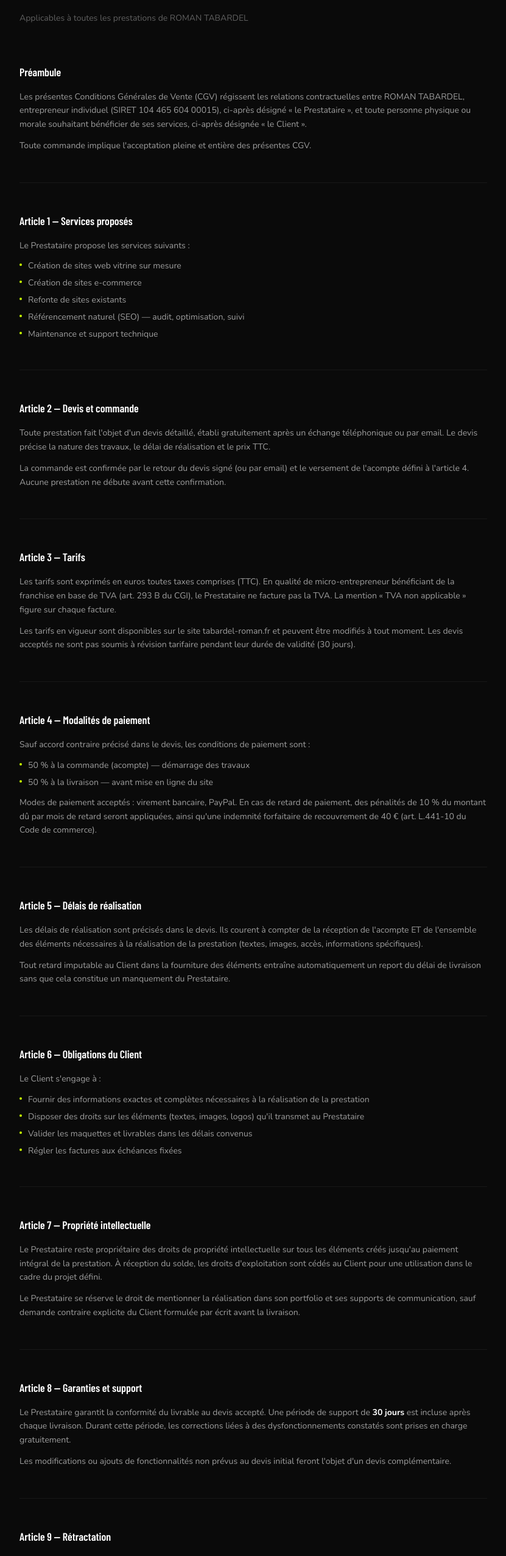
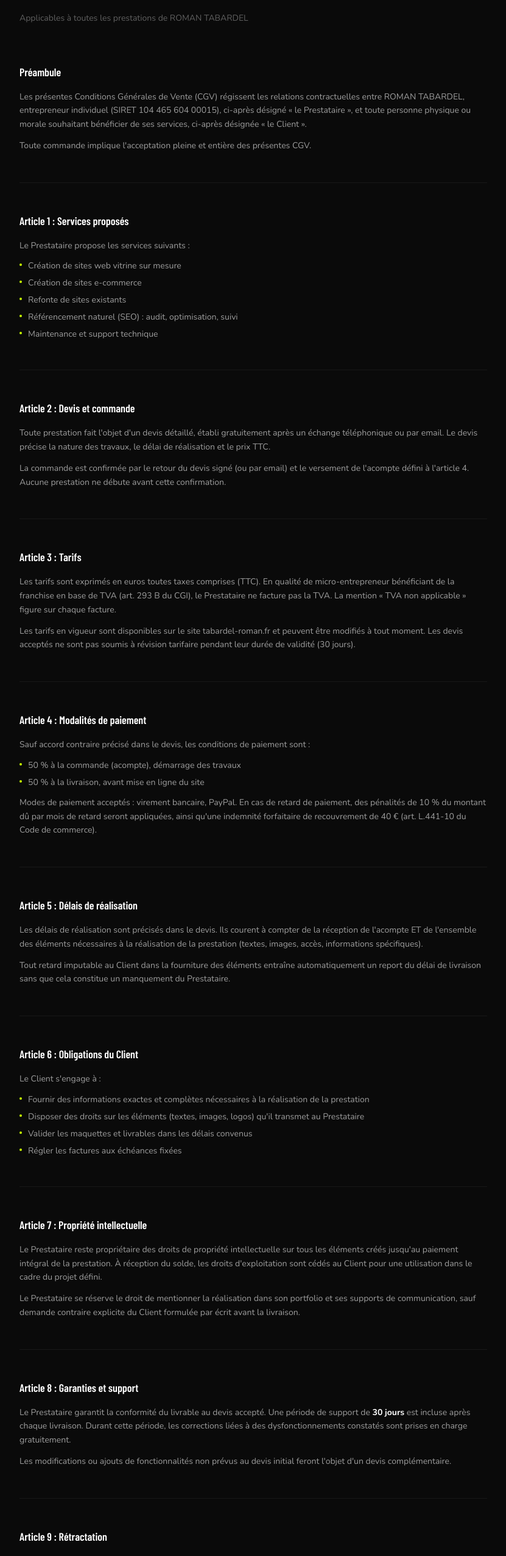
Before and after one commit to tabardelroman2006-a11y/tabardel-roman, a Next.js app: page /cgv in a window 1280 px wide. Shown: the part 234-2785 px from the top of the page at 61% size, without its empty margins (224-1055 px from the left). Built offline with nearby package versions, Linux system fonts and the light colour scheme; a web font is replaced by a local one.

Commit message:
fix: suppression de tous les tirets restants sur l'intégralité du site

```diff
--- a/src/app/admin-maintenance/page.tsx
+++ b/src/app/admin-maintenance/page.tsx
@@ -51,7 +51,7 @@
     })
     if (res.ok) {
       setMaintenance(next)
-      setSuccess(next ? 'Maintenance activée — le site affiche la page de maintenance.' : 'Maintenance désactivée — le site est en ligne.')
+      setSuccess(next ? 'Maintenance activée, le site affiche la page de maintenance.' : 'Maintenance désactivée, le site est en ligne.')
     } else {
       setError('Erreur lors de la mise à jour.')
     }
--- a/src/app/cgv/page.tsx
+++ b/src/app/cgv/page.tsx
@@ -2,7 +2,7 @@
 
 export const metadata: Metadata = {
   title: 'Conditions générales de vente',
-  description: 'CGV de Roman Tabardel — conditions de prestation de services web.',
+  description: 'CGV de Roman Tabardel, conditions de prestation de services web.',
   robots: { index: false, follow: false },
 }
 
@@ -54,7 +54,7 @@
           {/* Article 1 */}
           <section>
             <h2 className="font-display font-semibold text-lg mb-4" style={{ color: '#FFFFFF' }}>
-              Article 1 — Services proposés
+              Article 1 : Services proposés
             </h2>
             <p className="text-sm leading-relaxed mb-3">
               Le Prestataire propose les services suivants :
@@ -64,7 +64,7 @@
                 'Création de sites web vitrine sur mesure',
                 'Création de sites e-commerce',
                 'Refonte de sites existants',
-                'Référencement naturel (SEO) — audit, optimisation, suivi',
+                'Référencement naturel (SEO) : audit, optimisation, suivi',
                 'Maintenance et support technique',
               ].map(item => (
                 <li key={item} className="flex items-start gap-2.5">
@@ -80,7 +80,7 @@
           {/* Article 2 */}
           <section>
             <h2 className="font-display font-semibold text-lg mb-4" style={{ color: '#FFFFFF' }}>
-              Article 2 — Devis et commande
+              Article 2 : Devis et commande
             </h2>
             <p className="text-sm leading-relaxed mb-3">
               Toute prestation fait l'objet d'un devis détaillé, établi gratuitement après un échange
@@ -98,7 +98,7 @@
           {/* Article 3 */}
           <section>
             <h2 className="font-display font-semibold text-lg mb-4" style={{ color: '#FFFFFF' }}>
-              Article 3 — Tarifs
+              Article 3 : Tarifs
             </h2>
             <p className="text-sm leading-relaxed mb-3">
               Les tarifs sont exprimés en euros toutes taxes comprises (TTC). En qualité de
@@ -118,15 +118,15 @@
           {/* Article 4 */}
           <section>
             <h2 className="font-display font-semibold text-lg mb-4" style={{ color: '#FFFFFF' }}>
-              Article 4 — Modalités de paiement
+              Article 4 : Modalités de paiement
             </h2>
             <p className="text-sm leading-relaxed mb-3">
               Sauf accord contraire précisé dans le devis, les conditions de paiement sont :
             </p>
             <ul className="space-y-2 text-sm mb-3">
               {[
-                '50 % à la commande (acompte) — démarrage des travaux',
-                '50 % à la livraison — avant mise en ligne du site',
+                '50 % à la commande (acompte), démarrage des travaux',
+                '50 % à la livraison, avant mise en ligne du site',
               ].map(item => (
                 <li key={item} className="flex items-start gap-2.5">
                   <span className="mt-1.5 w-1 h-1 rounded-full shrink-0" style={{ backgroundColor: '#C8FF00' }} />
@@ -146,7 +146,7 @@
           {/* Article 5 */}
           <section>
             <h2 className="font-display font-semibold text-lg mb-4" style={{ color: '#FFFFFF' }}>
-              Article 5 — Délais de réalisation
+              Article 5 : Délais de réalisation
             </h2>
             <p className="text-sm leading-relaxed mb-3">
               Les délais de réalisation sont précisés dans le devis. Ils courent à compter de la
@@ -164,7 +164,7 @@
           {/* Article 6 */}
           <section>
             <h2 className="font-display font-semibold text-lg mb-4" style={{ color: '#FFFFFF' }}>
-              Article 6 — Obligations du Client
+              Article 6 : Obligations du Client
             </h2>
             <p className="text-sm leading-relaxed mb-3">
               Le Client s'engage à :
@@ -189,7 +189,7 @@
           {/* Article 7 */}
           <section>
             <h2 className="font-display font-semibold text-lg mb-4" style={{ color: '#FFFFFF' }}>
-              Article 7 — Propriété intellectuelle
+              Article 7 : Propriété intellectuelle
             </h2>
             <p className="text-sm leading-relaxed mb-3">
               Le Prestataire reste propriétaire des droits de propriété intellectuelle sur tous les
@@ -209,7 +209,7 @@
           {/* Article 8 */}
           <section>
             <h2 className="font-display font-semibold text-lg mb-4" style={{ color: '#FFFFFF' }}>
-              Article 8 — Garanties et support
+              Article 8 : Garanties et support
             </h2>
             <p className="text-sm leading-relaxed mb-3">
               Le Prestataire garantit la conformité du livrable au devis accepté. Une période de
@@ -228,7 +228,7 @@
           {/* Article 9 */}
           <section>
             <h2 className="font-display font-semibold text-lg mb-4" style={{ color: '#FFFFFF' }}>
-              Article 9 — Rétractation
+              Article 9 : Rétractation
             </h2>
             <p className="text-sm leading-relaxed">
               Conformément à l'article L.221-28 du Code de la consommation, le droit de rétractation
@@ -243,7 +243,7 @@
           {/* Article 10 */}
           <section>
             <h2 className="font-display font-semibold text-lg mb-4" style={{ color: '#FFFFFF' }}>
-              Article 10 — Annulation
+              Article 10 : Annulation
             </h2>
             <p className="text-sm leading-relaxed">
               En cas d'annulation de la commande par le Client après démarrage des travaux, l'acompte
@@ -258,7 +258,7 @@
           {/* Article 11 */}
           <section>
             <h2 className="font-display font-semibold text-lg mb-4" style={{ color: '#FFFFFF' }}>
-              Article 11 — Responsabilité
+              Article 11 : Responsabilité
             </h2>
             <p className="text-sm leading-relaxed">
               La responsabilité du Prestataire ne saurait être engagée en cas de dommages indirects
@@ -273,7 +273,7 @@
           {/* Article 12 */}
           <section>
             <h2 className="font-display font-semibold text-lg mb-4" style={{ color: '#FFFFFF' }}>
-              Article 12 — Confidentialité
+              Article 12 : Confidentialité
             </h2>
             <p className="text-sm leading-relaxed">
               Le Prestataire s'engage à garder confidentielles toutes informations sensibles
@@ -288,7 +288,7 @@
           {/* Article 13 */}
           <section>
             <h2 className="font-display font-semibold text-lg mb-4" style={{ color: '#FFFFFF' }}>
-              Article 13 — Droit applicable et litiges
+              Article 13 : Droit applicable et litiges
             </h2>
             <p className="text-sm leading-relaxed mb-3">
               Les présentes CGV sont soumises au droit français. En cas de litige, une solution
--- a/src/app/mentions-legales/page.tsx
+++ b/src/app/mentions-legales/page.tsx
@@ -2,7 +2,7 @@
 
 export const metadata: Metadata = {
   title: 'Mentions légales',
-  description: 'Mentions légales de Roman Tabardel — créateur de sites web.',
+  description: 'Mentions légales de Roman Tabardel, créateur de sites web.',
   robots: { index: false, follow: false },
 }
 
@@ -107,7 +107,7 @@
               cédées à des tiers.
             </p>
             <p className="text-sm leading-relaxed mb-3">
-              Conformément au Règlement Général sur la Protection des Données (RGPD — Règlement UE 2016/679)
+              Conformément au Règlement Général sur la Protection des Données (RGPD, Règlement UE 2016/679)
               et à la loi Informatique et Libertés du 6 janvier 1978 modifiée, vous disposez d'un droit d'accès,
               de rectification, d'effacement et d'opposition sur vos données personnelles.
             </p>
--- a/src/app/notre-histoire/page.tsx
+++ b/src/app/notre-histoire/page.tsx
@@ -2,7 +2,7 @@
 import { PortraitImage } from '@/components/sections/PortraitImage'
 
 export const metadata: Metadata = {
-  title: 'À propos — Roman Tabardel',
+  title: 'À propos | Roman Tabardel',
   description: "Découvrez qui est Roman Tabardel, créateur de sites web indépendant basé en Drôme.",
 }
 
--- a/src/app/page.tsx
+++ b/src/app/page.tsx
@@ -6,9 +6,9 @@
 import { CTAFinal } from '@/components/sections/CTAFinal'
 
 export const metadata: Metadata = {
-  title: 'Roman Tabardel — Création de sites web & SEO',
+  title: 'Roman Tabardel | Création de sites web & SEO',
   description:
-    'Des sites web sur mesure qui convertissent — pour les artisans, TPE et PME. Création de sites vitrine, e-commerce et référencement naturel partout en France.',
+    'Des sites web sur mesure qui convertissent, pour les artisans, TPE et PME. Création de sites vitrine, e-commerce et référencement naturel partout en France.',
 }
 
 export default function HomePage() {
--- a/src/app/services/page.tsx
+++ b/src/app/services/page.tsx
@@ -2,9 +2,9 @@
 import { ServicesPageContent } from '@/components/sections/ServicesPageContent'
 
 export const metadata: Metadata = {
-  title: 'Services & Réalisations — Roman Tabardel',
+  title: 'Services & Réalisations | Roman Tabardel',
   description:
-    'Création de sites web sur mesure, refonte, SEO et audit — découvrez nos réalisations.',
+    'Création de sites web sur mesure, refonte, SEO et audit, découvrez nos réalisations.',
 }
 
 export default function ServicesPage() {
--- a/src/components/sections/ServicesPageContent.tsx
+++ b/src/components/sections/ServicesPageContent.tsx
@@ -47,7 +47,7 @@
 const PORTFOLIO = [
   {
     image:    '/images/sultan-kebab.jpg',
-    alt:      'Sultan Kebab Crest — Application de commande en ligne',
+    alt:      'Sultan Kebab Crest, Application de commande en ligne',
     category: 'Application web & commande en ligne',
     title:    'Sultan Kebab Crest',
     description: 'Application de commande en ligne pour un restaurant kebab à Crest. Menu interactif, paiement intégré, interface caisse en temps réel.',
```
Also changed, not shown: src/app/layout.tsx (+4 -4 lines), src/app/politique-confidentialite/page.tsx (+8 -8 lines).
